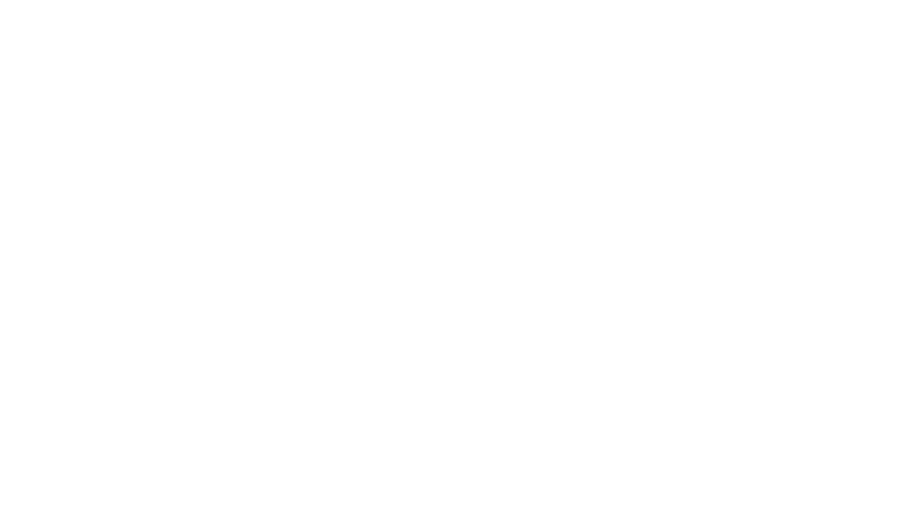
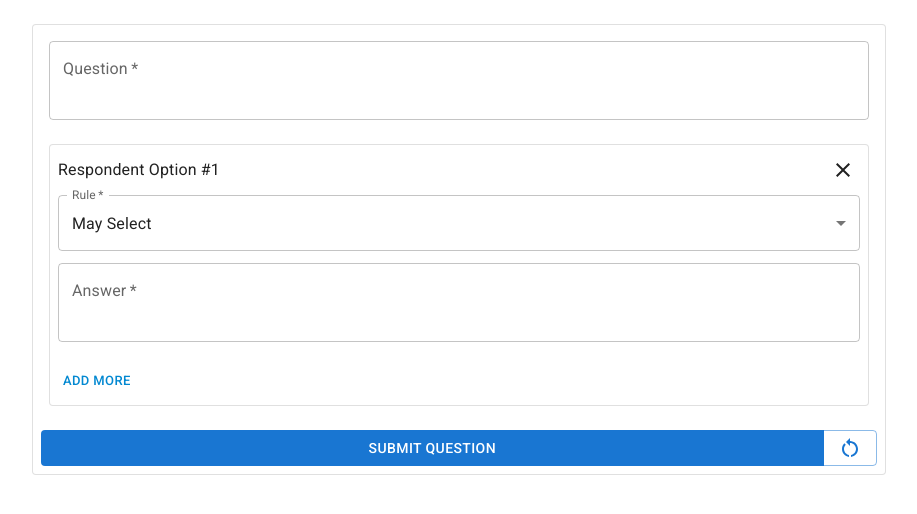
Before and after one commit to ganeshwr/survey-questions, a React (Create React App) app: page / in a window 1280 px wide. Shown: the top 514 px of the page, without its empty margins (181-1098 px from the left). Built offline with nearby package versions, Linux system fonts and the light colour scheme.

Commit message:
Add Question form element

```diff
--- a/src/App.js
+++ b/src/App.js
@@ -1,5 +1,163 @@
+import { Close, RestartAlt } from "@mui/icons-material";
+import {
+  Box,
+  Button,
+  ButtonGroup,
+  Card,
+  CardActions,
+  CardContent,
+  Container,
+  FormControl,
+  InputLabel,
+  MenuItem,
+  Paper,
+  Select,
+  styled,
+  TextField,
+  Tooltip,
+  Typography,
+} from "@mui/material";
+import { useState } from "react";
+
+const resOptionsItemDefault = {
+  rule: "may",
+  answer: "",
+};
+
+const CloseButton = styled(Close)({
+  cursor: "pointer",
+  padding: 5,
+});
+
 function App() {
-  return <div className="App"></div>;
+  const [question, setQuestion] = useState("");
+  const [resOptions, setResOptions] = useState([resOptionsItemDefault]);
+
+  const addResOptions = () => {
+    setResOptions([...resOptions, resOptionsItemDefault]);
+  };
+
+  const removeResOptions = (index) => {
+    const updated = resOptions.filter((_, innerIndex) => {
+      return index !== innerIndex;
+    });
+
+    setResOptions(updated);
+  };
+
+  const updateResOptions = (e, index, field) => {
+    const { value } = e.target;
+    const updated = resOptions.map((el, innerIndex) => {
+      if (innerIndex === index) return { ...el, [field]: value };
+
+      return el;
+    });
+
+    setResOptions(updated);
+  };
+
+  const questionChangeHandler = (e) => {
+    const { value } = e.target;
+    setQuestion(value);
+  };
+
+  const resetHandler = () => {
+    setQuestion("");
+    setResOptions([resOptionsItemDefault]);
+  };
+
+  const submitHandler = () => {
+    const currQuestions = JSON.parse(localStorage.getItem("questions") || "[]");
+
+    console.log({ question, resOptions });
+  };
+
+  return (
+    <Container fixed>
+      <Paper
+        variant="outlined"
+        sx={{ width: "calc(100% - 300px)", mx: "auto", my: 3 }}
+      >
+        <CardContent>
+          <TextField
+            required
+            label="Question"
+            variant="outlined"
+            multiline
+            minRows={2}
+            maxRows={6}
+            fullWidth
+            value={question}
+            onChange={questionChangeHandler}
+          />
+          <Paper variant="outlined" sx={{ marginTop: 3, padding: 1 }}>
+            {resOptions.map((el, idx) => {
+              return (
+                <Box key={idx} marginTop={idx !== 0 ? 3 : 0}>
+                  <Box
+                    display="flex"
+                    justifyContent="space-between"
+                    alignItems="center"
+                  >
+                    <Typography>Respondent Option #{idx + 1}</Typography>
+                    <CloseButton onClick={() => removeResOptions(idx)} />
+                  </Box>
+
+                  <FormControl
+                    fullWidth
+                    margin="normal"
+                    sx={{ marginTop: 1, marginBottom: 1.5 }}
+                    required
+                  >
+                    <InputLabel>Rule</InputLabel>
+                    <Select
+                      label="Rule"
+                      value={resOptions[idx].rule}
+                      onChange={(e) => updateResOptions(e, idx, "rule")}
+                    >
+                      <MenuItem value="may">May Select</MenuItem>
+                      <MenuItem value="must">Must Select</MenuItem>
+                    </Select>
+                  </FormControl>
+                  <TextField
+                    required
+                    label="Answer"
+                    variant="outlined"
+                    multiline
+                    minRows={2}
+                    maxRows={3}
+                    fullWidth
+                    value={resOptions[idx].answer}
+                    onChange={(e) => updateResOptions(e, idx, "answer")}
+                  />
+                </Box>
+              );
+            })}
+            <Button
+              onClick={addResOptions}
+              sx={{ marginTop: resOptions.length > 0 ? 3 : 0 }}
+              size="small"
+              color="info"
+            >
+              {resOptions.length > 0 ? "Add more" : "Add respondent option"}
+            </Button>
+          </Paper>
+        </CardContent>
+        <CardActions>
+          <ButtonGroup disableElevation variant="outlined" fullWidth>
+            <Button variant="contained" onClick={submitHandler}>
+              Submit Question
+            </Button>
+            <Tooltip title="Reset Form" placement="right">
+              <Button sx={{ width: "auto" }} onClick={resetHandler}>
+                <RestartAlt />
+              </Button>
+            </Tooltip>
+          </ButtonGroup>
+        </CardActions>
+      </Paper>
+    </Container>
+  );
 }
 
 export default App;
```
